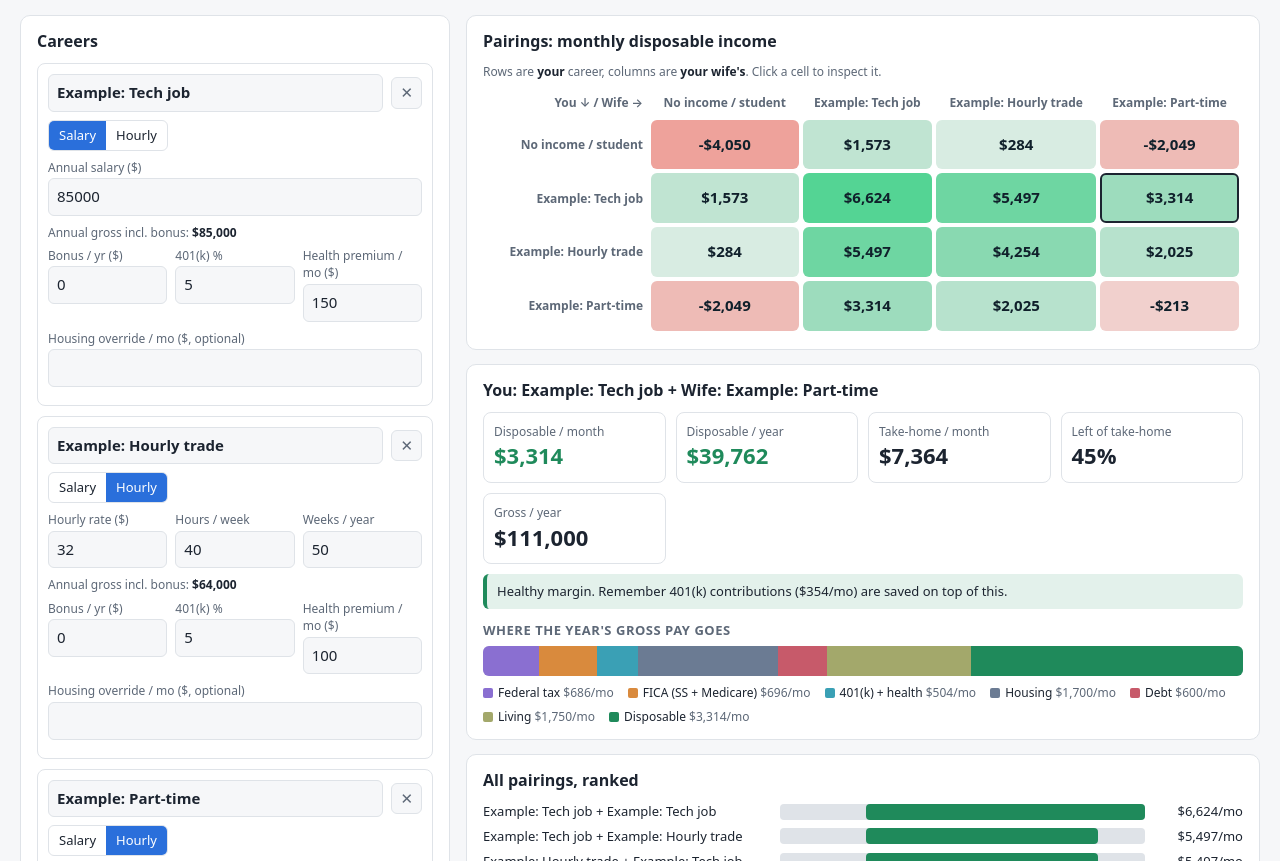
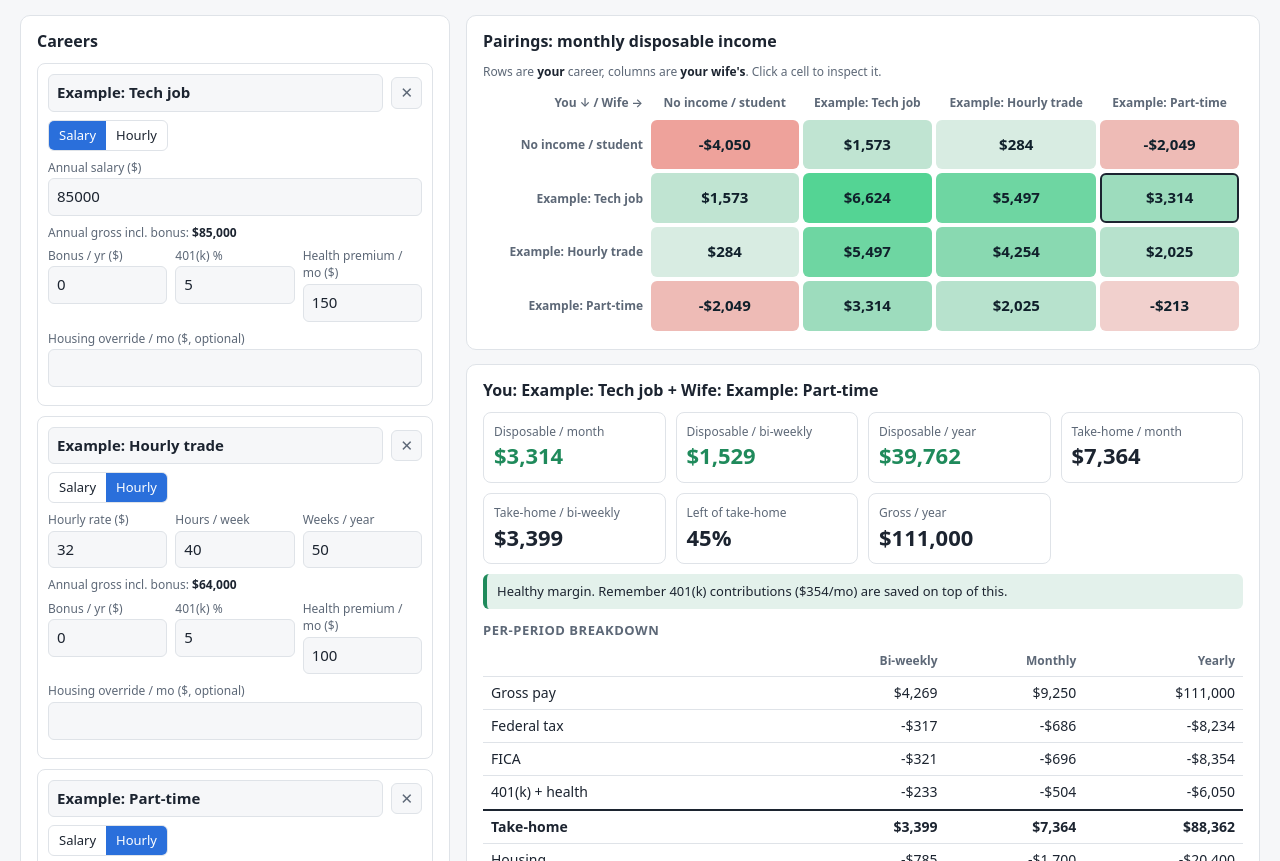
Before and after one commit to 8bitChance/Claude, a plain HTML site: page index.html in a window 1280 px wide. Shown: the part 76-937 px from the top of the page. Drawn offline with Linux system fonts and the light colour scheme.

Commit message:
Add bi-weekly and monthly per-period breakdown
Co-Authored-By: Claude Sonnet 5.5 <noreply@anthropic.com>
Claude-Session: https://claude.ai/code/session_01QpaEEvW2HscqeneMn8w8Vv

```diff
--- a/index.html
+++ b/index.html
@@ -53,6 +53,11 @@
   table.grid td { padding:0; }
   table.grid button.cell { width:100%; padding:12px 6px; border-radius:6px; font-weight:600; border:2px solid transparent; color:#10202b; }
   table.grid button.cell[aria-pressed="true"] { border-color:var(--ink); }
+  table.per { width:100%; border-collapse:collapse; font-variant-numeric:tabular-nums; }
+  table.per th, table.per td { padding:6px 8px; text-align:right; border-bottom:1px solid var(--line); font-size:14px; }
+  table.per th:first-child, table.per td:first-child { text-align:left; font-weight:500; }
+  table.per thead th { font-size:12px; color:var(--muted); }
+  table.per tr.total td { font-weight:700; border-top:2px solid var(--ink); }
   .bar { display:flex; height:30px; border-radius:6px; overflow:hidden; background:var(--line); }
   .bar span { height:100%; }
   .legend { display:flex; flex-wrap:wrap; gap:6px 14px; margin-top:8px; font-size:12px; }
@@ -114,6 +119,9 @@
       <h2 id="selTitle">Selected scenario</h2>
       <div class="cards" id="stats"></div>
       <div id="flag"></div>
+      <h3>Per-period breakdown</h3>
+      <div style="overflow-x:auto"><table class="per" id="per"></table></div>
+      <p class="hint">Bi-weekly = yearly &divide; 26 paychecks. Monthly = yearly &divide; 12. Monthly bills are converted from your monthly inputs, so two bi-weekly months a year have a third paycheck.</p>
       <h3>Where the year's gross pay goes</h3>
       <div class="bar" id="bar" role="img" aria-label="Breakdown of gross income"></div>
       <div class="legend" id="legend"></div>
@@ -296,11 +304,18 @@ function renderResults() {
   const cls = v => v < 0 ? 'neg' : 'pos';
   $('stats').innerHTML = [
     ['Disposable / month', `<span class="${cls(r.monthly)}">${usd(r.monthly)}</span>`],
+    ['Disposable / bi-weekly', `<span class="${cls(r.disposable)}">${usd(r.disposable / 26)}</span>`],
     ['Disposable / year', `<span class="${cls(r.disposable)}">${usd(r.disposable)}</span>`],
     ['Take-home / month', usd(r.net / 12)],
+    ['Take-home / bi-weekly', usd(r.net / 26)],
     ['Left of take-home', `${(r.savingsRate * 100).toFixed(0)}%`],
     ['Gross / year', usd(r.gross)]
   ].map(([k, v]) => `<div class="stat"><div class="k">${k}</div><div class="v">${v}</div></div>`).join('');
+
+  const lines = [['Gross pay', r.gross], ['Federal tax', -r.fed], ['FICA', -r.fica], ['401(k) + health', -(r.k401 + r.health)],
+    ['Take-home', r.net, 1], ['Housing', -r.housing], ['Debt payments', -r.debt], ['Living costs', -r.living], ['Disposable income', r.disposable, 1]];
+  $('per').innerHTML = '<thead><tr><th></th><th>Bi-weekly</th><th>Monthly</th><th>Yearly</th></tr></thead><tbody>' +
+    lines.map(([n, v, t]) => `<tr class="${t ? 'total' : ''}"><td>${n}</td><td class="${v < 0 && t ? 'neg' : ''}">${usd(v / 26)}</td><td class="${v < 0 && t ? 'neg' : ''}">${usd(v / 12)}</td><td class="${v < 0 && t ? 'neg' : ''}">${usd(v)}</td></tr>`).join('') + '</tbody>';
 
   let flag = '';
   if (r.gross === 0) flag = `<div class="flag">No income selected for this pairing.</div>`;
```
